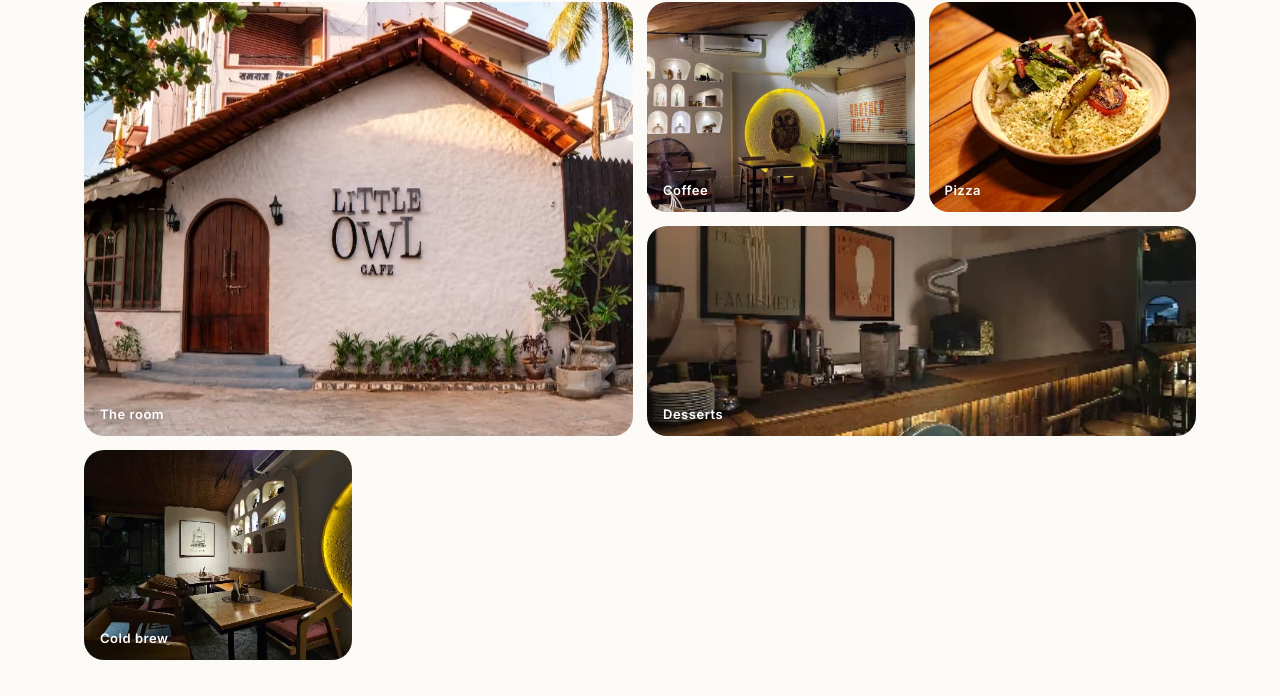
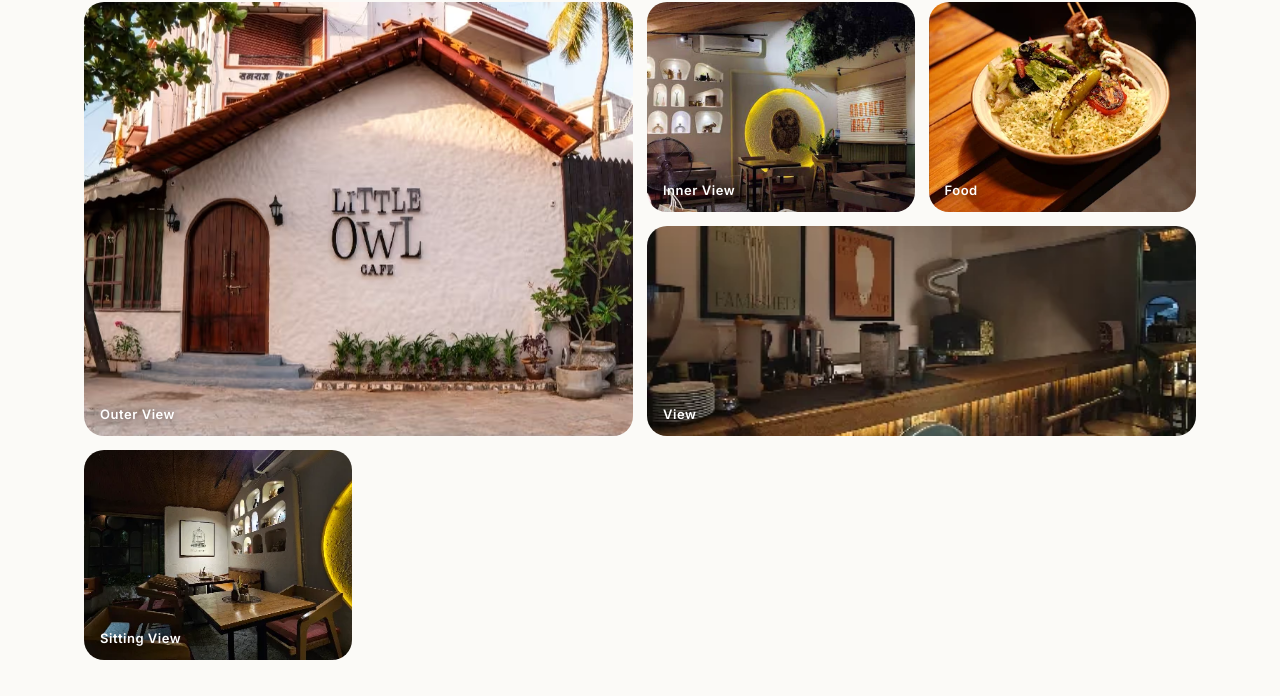
Before and after one commit to yashcyber-03/Little-Owl-Cafe, a website: page public/index.html in a window 1280 px wide. Shown: the part 2230-2926 px from the top of the page. Drawn offline with Linux system fonts and the light colour scheme; no server answers.

Commit message:
Update index.html

```diff
--- a/public/index.html
+++ b/public/index.html
@@ -169,11 +169,11 @@ footer .wrap{display:flex;justify-content:space-between;gap:16px;flex-wrap:wrap}
 <section id="gallery"><div class="wrap">
 <p class="eyebrow rv-in">Gallery</p><h2 class="rv-in">A look inside.</h2>
 <div class="gal rv-in">
-<figure data-img="/images/gallery-1.jpg"><figcaption>The room</figcaption></figure>
-<figure data-img="/images/gallery-2.jpg"><figcaption>Coffee</figcaption></figure>
-<figure data-img="/images/gallery-3.jpg"><figcaption>Pizza</figcaption></figure>
-<figure data-img="/images/gallery-4.jpg"><figcaption>Desserts</figcaption></figure>
-<figure data-img="/images/gallery-5.jpg"><figcaption>Cold brew</figcaption></figure>
+<figure data-img="/images/gallery-1.jpg"><figcaption>Outer View</figcaption></figure>
+<figure data-img="/images/gallery-2.jpg"><figcaption>Inner View</figcaption></figure>
+<figure data-img="/images/gallery-3.jpg"><figcaption>Food</figcaption></figure>
+<figure data-img="/images/gallery-4.jpg"><figcaption>View</figcaption></figure>
+<figure data-img="/images/gallery-5.jpg"><figcaption>Sitting View</figcaption></figure>
 </div></div></section>
 
 <section id="reviews" style="background:var(--sand)"><div class="wrap">
```
